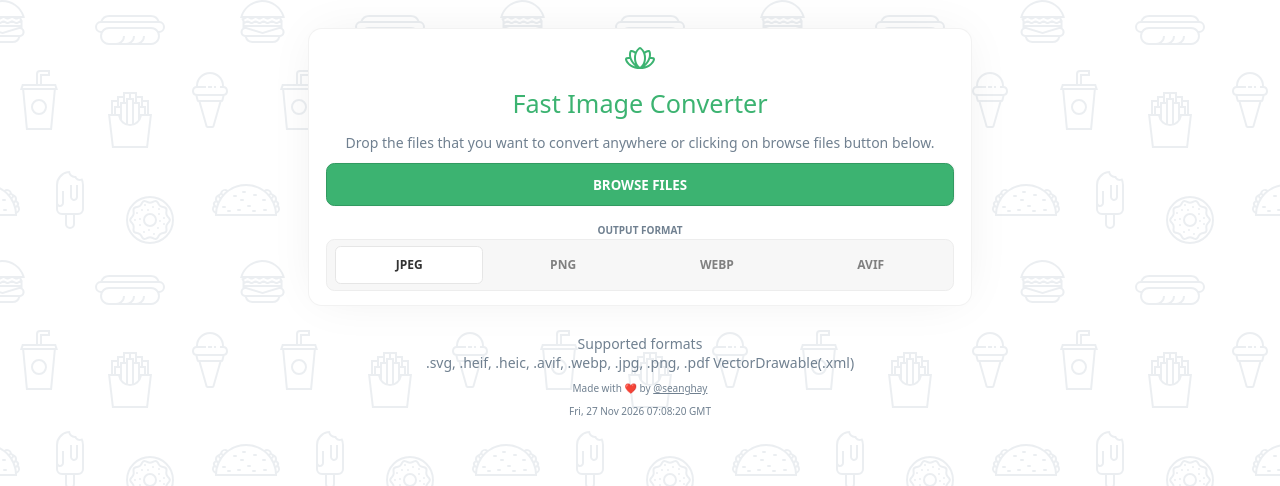
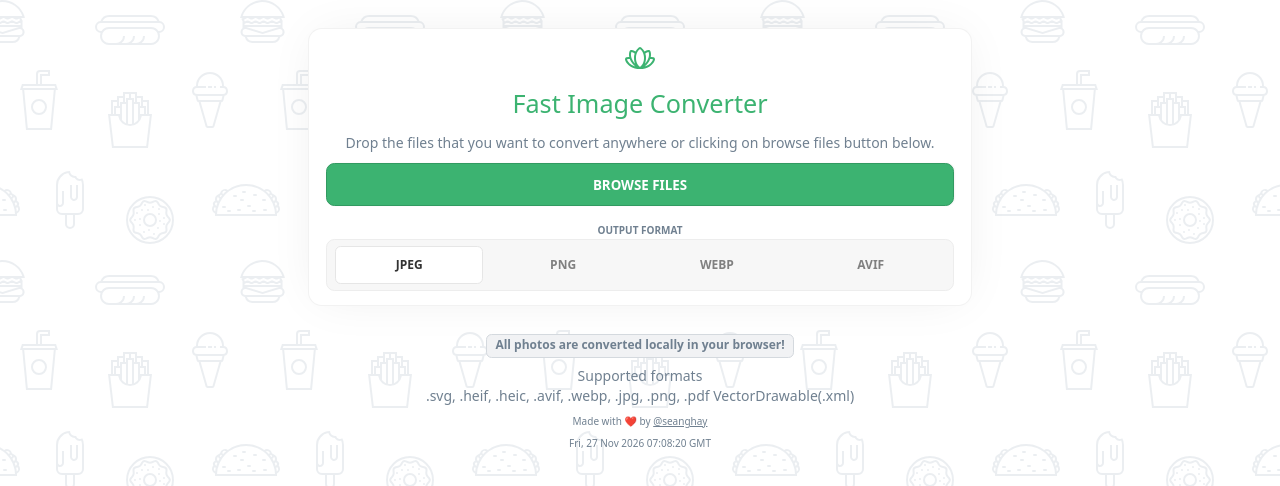
Before and after one commit to seanghay/fast-image-converter, a React (Vite) app: page / in a window 1280 px wide. Shown: the top 486 px of the page. Built offline with nearby package versions, Linux system fonts and the light colour scheme.

Commit message:
chore: msg

```diff
--- a/src/Footer.jsx
+++ b/src/Footer.jsx
@@ -4,11 +4,12 @@ export default function Footer() {
 	return (
 		<>
 			<footer className="footer">
+				<p className="msg">All photos are converted locally in your browser!</p>
 				<p className="text-center color-secondary">
 					Supported formats <br />
-					.svg, .heif, .heic, .avif, .webp, .jpg, .png, .pdf VectorDrawable(.xml)
+					.svg, .heif, .heic, .avif, .webp, .jpg, .png, .pdf
+					VectorDrawable(.xml)
 				</p>
-
 				<p className="text-center text-sm color-secondary">
 					Made with ❤️ by{" "}
 					<a className="color-secondary" href="https://github.com/seanghay">
--- a/src/style.css
+++ b/src/style.css
@@ -298,3 +298,15 @@ button {
 	vertical-align: middle;
 	margin-bottom: 2px;
 }
+
+.msg {
+	text-align: center;
+	font-weight: 600;
+	border: 1px solid hsl(210, 13%, 85%);
+	background-color: hsl(210, 13%, 95%);
+	padding: .2rem .6rem;
+	font-size: 12px;
+	color: slategray;
+	border-radius: .4rem;
+	margin: 0 auto;
+}
```
